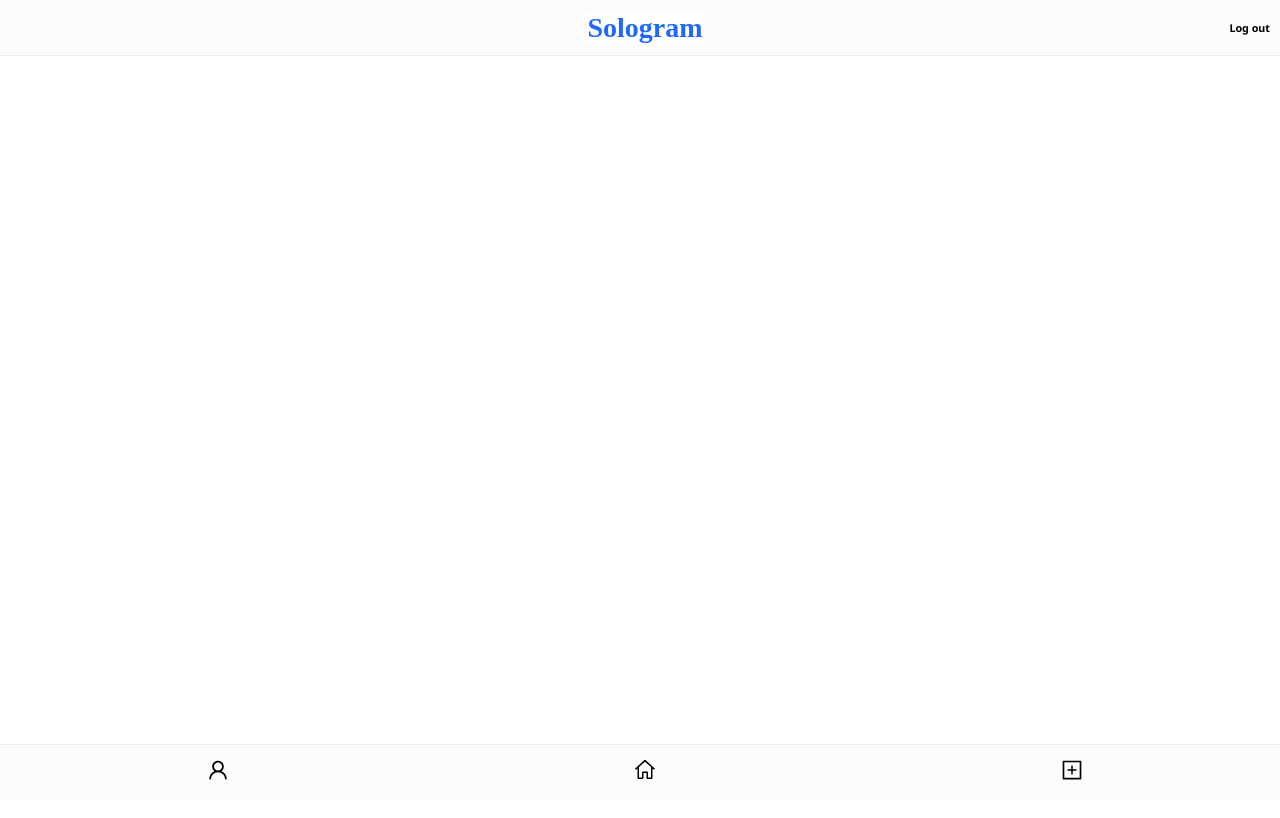
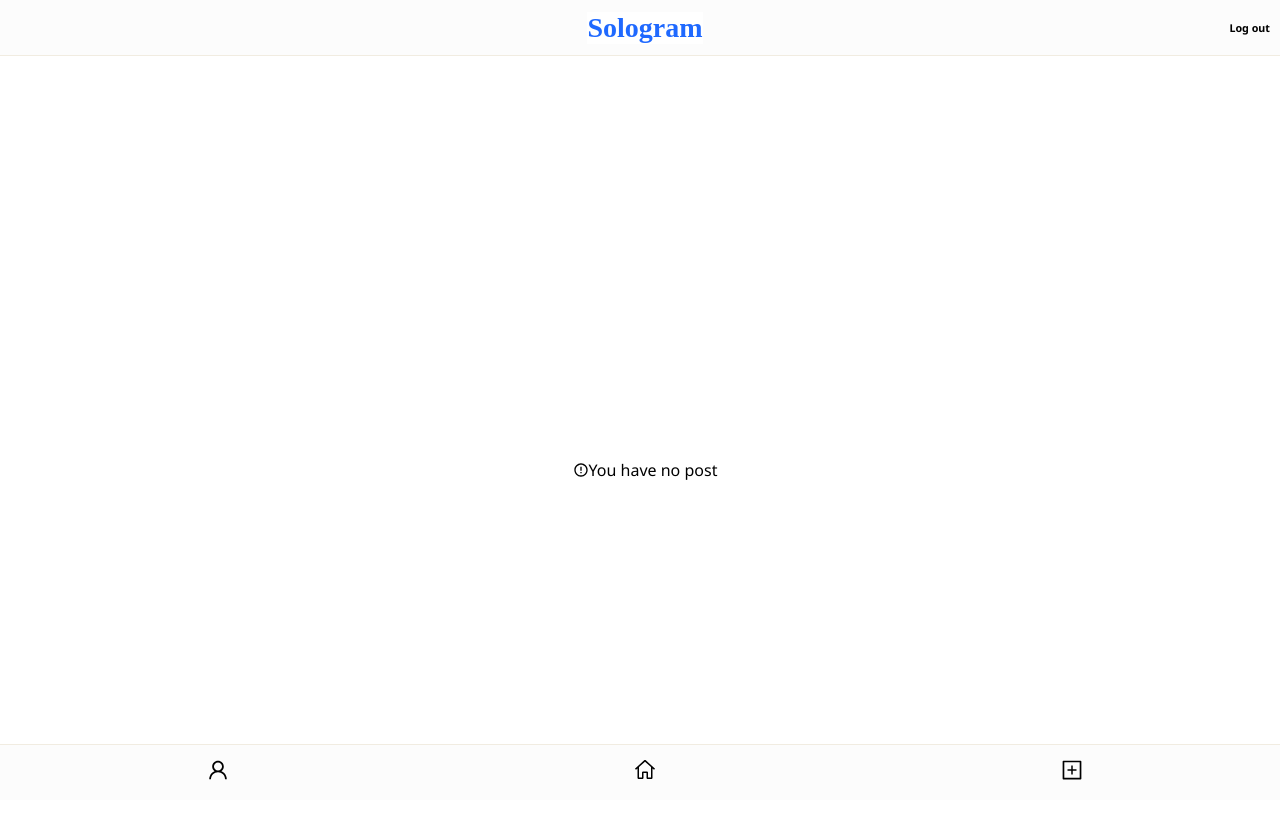
Before and after one commit to CamiloVict/Sologram, a React (Vite) app: page / in a window 1280 px wide. Before the commit this address had no page. Shown: the top 818 px of the page. Built offline with nearby package versions, Linux system fonts and the light colour scheme.

Commit message:
adding a root route, readme document

```diff
--- a/src/App.tsx
+++ b/src/App.tsx
@@ -20,6 +20,7 @@ function App() {
         <GlobalStyle />
         <Layout>
           <Routes>
+            <Route path='/' element={<HomePage />} />
             <Route path='/home' element={<HomePage />} />
             <Route path='/auth' element={<AuthPage />} />
           </Routes>
@@ -27,11 +28,11 @@ function App() {
             {({ isAuth }: any) => {
               return isAuth
                 ? <Routes>
-                    <Route path='/post' element={<PostImage />} />
-                  </Routes>
+                  <Route path='/post' element={<PostImage />} />
+                </Routes>
                 : <Routes>
-                    <Route path='/post' element={<NotRegisteredUser />} />
-                  </Routes>
+                  <Route path='/post' element={<NotRegisteredUser />} />
+                </Routes>
             }
             }
           </Context.Consumer>
```
Also changed, not shown: 1 other file (tests, documents, lock files or other folders).
